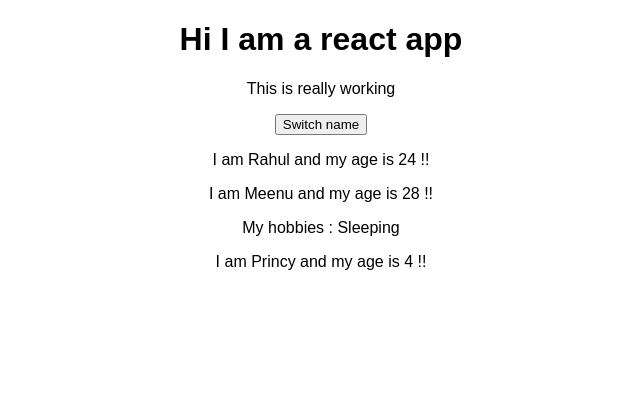
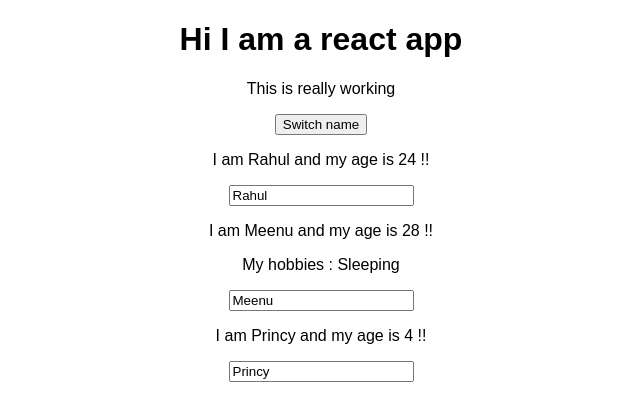
Before and after one commit to rahul-lohra/react-complete-guide-udemy, a React (Create React App) app: page / in a window 1280 px wide. Shown: the top 420 px of the page, without its empty margins (319-959 px from the left). Built offline with nearby package versions, Linux system fonts and the light colour scheme.

Commit message:
add two way data binding

```diff
--- a/src/App.js
+++ b/src/App.js
@@ -20,6 +20,14 @@ class App extends Component {
         })
     };
 
+    nameChangeHandler = (event)=>{
+        this.setState({
+            persons: [
+                {name: "rahul kumar", age: '24'}, {name: event.target.value , age: '30'}, {name: "Princy", age: '4'}
+            ]
+        })
+    };
+
     // alternate way to pass data - by using arrow functions but it is inefficient
 
     render() {
@@ -31,7 +39,9 @@ class App extends Component {
                 <Preson name={this.state.persons[0].name} age={this.state.persons[0].age}/>
                 <Preson
                     name={this.state.persons[1].name} age={this.state.persons[1].age}
-                    click={this.switchNameHandler.bind(this,"Barnes")}>
+                    click={this.switchNameHandler.bind(this,"Barnes")}
+                    change={this.nameChangeHandler}
+                >
                     My hobbies : Sleeping</Preson>
                 <Preson name={this.state.persons[2].name} age={this.state.persons[2].age}/>
             </div>
--- a/src/Person/Person.js
+++ b/src/Person/Person.js
@@ -5,6 +5,7 @@ const person = (props)=>{
         <div>
             <p onClick={props.click}>I am {props.name} and my age is {props.age} !!</p>
             <p>{props.children}</p>
+            <input type='text' onChange={props.change} value = {props.name}/>
         </div>
         )
 };
```
